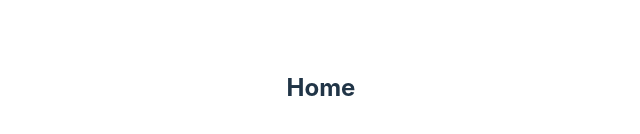
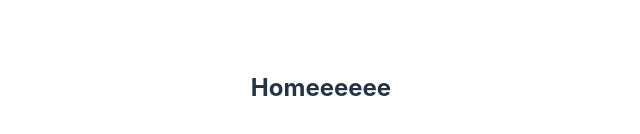
Before and after one commit to eugeniavalls/nodeai-app, a React (Vite) app: page / in a window 1280 px wide. Shown: the part 312-446 px from the top of the page, without its empty margins (319-959 px from the left). Built offline with nearby package versions, Linux system fonts and the light colour scheme.

Commit message:
publicar

```diff
--- a/src/pages/Home.jsx
+++ b/src/pages/Home.jsx
@@ -2,7 +2,7 @@ import '../pages/Home.css'
 export const Home = () => {
     return(
         <>
-            <h2>Home</h2>
+            <h2>Homeeeeee</h2>
         </>
     )
 }
```
